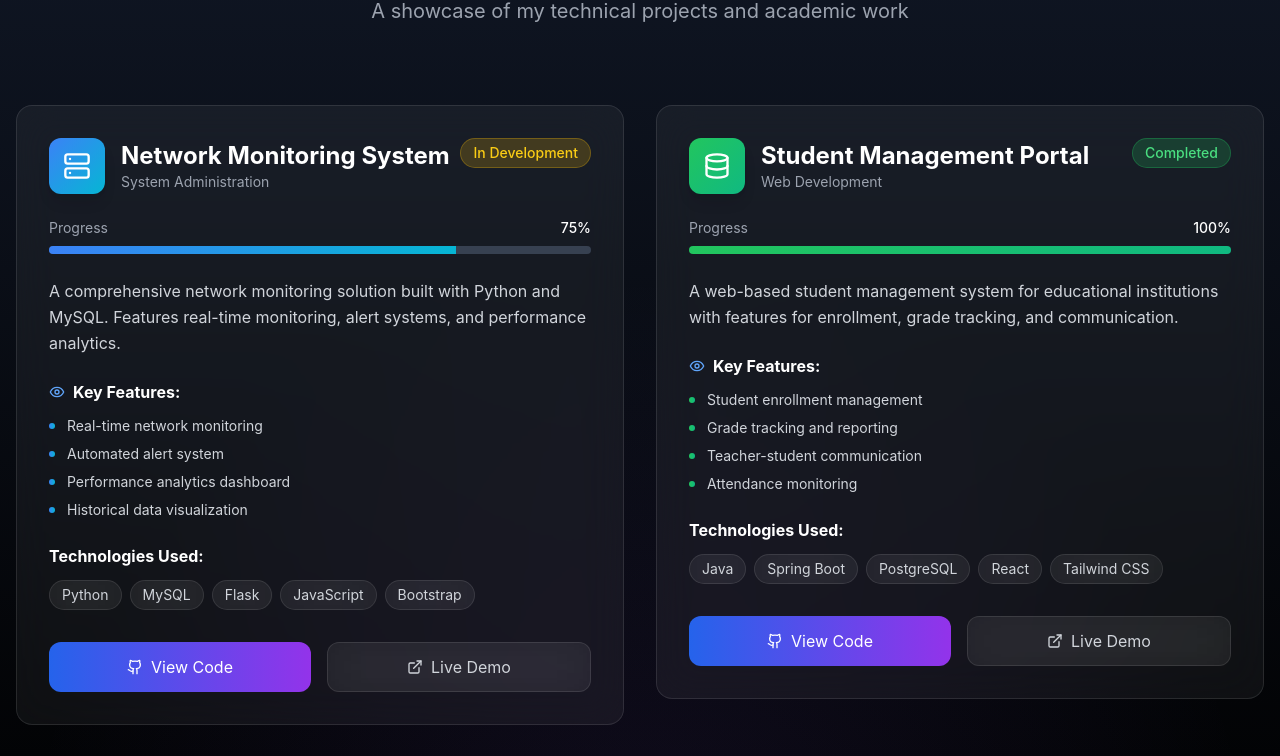
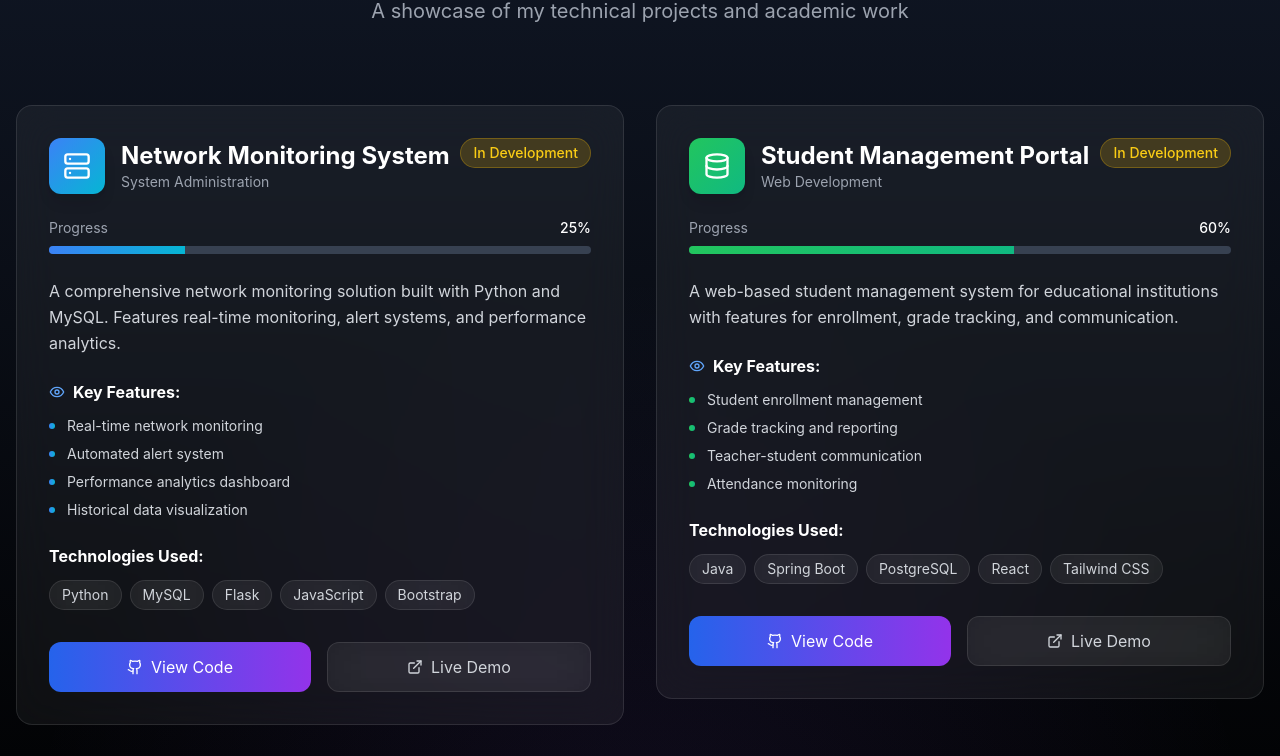
Before and after one commit to LoneMoloi/portfolio, a React (Vite) app: page / in a window 1280 px wide. Shown: the part 5152-5908 px from the top of the page. Built offline with nearby package versions, Linux system fonts and the light colour scheme.

Commit message:
Update project statuses and progress values

```diff
--- a/src/components/Projects.tsx
+++ b/src/components/Projects.tsx
@@ -18,7 +18,7 @@ const Projects: React.FC = () => {
         'Historical data visualization'
       ],
       status: 'In Development',
-      progress: 75,
+      progress: 25,
       color: 'from-blue-500 to-cyan-500'
     },
     {
@@ -33,8 +33,8 @@ const Projects: React.FC = () => {
         'Teacher-student communication',
         'Attendance monitoring'
       ],
-      status: 'Completed',
-      progress: 100,
+      status: 'In Development',
+      progress: 60,
       color: 'from-green-500 to-emerald-500'
     },
     {
@@ -50,7 +50,7 @@ const Projects: React.FC = () => {
         'Real-time monitoring'
       ],
       status: 'In Development',
-      progress: 60,
+      progress: 20,
       color: 'from-red-500 to-pink-500'
     },
     {
```
